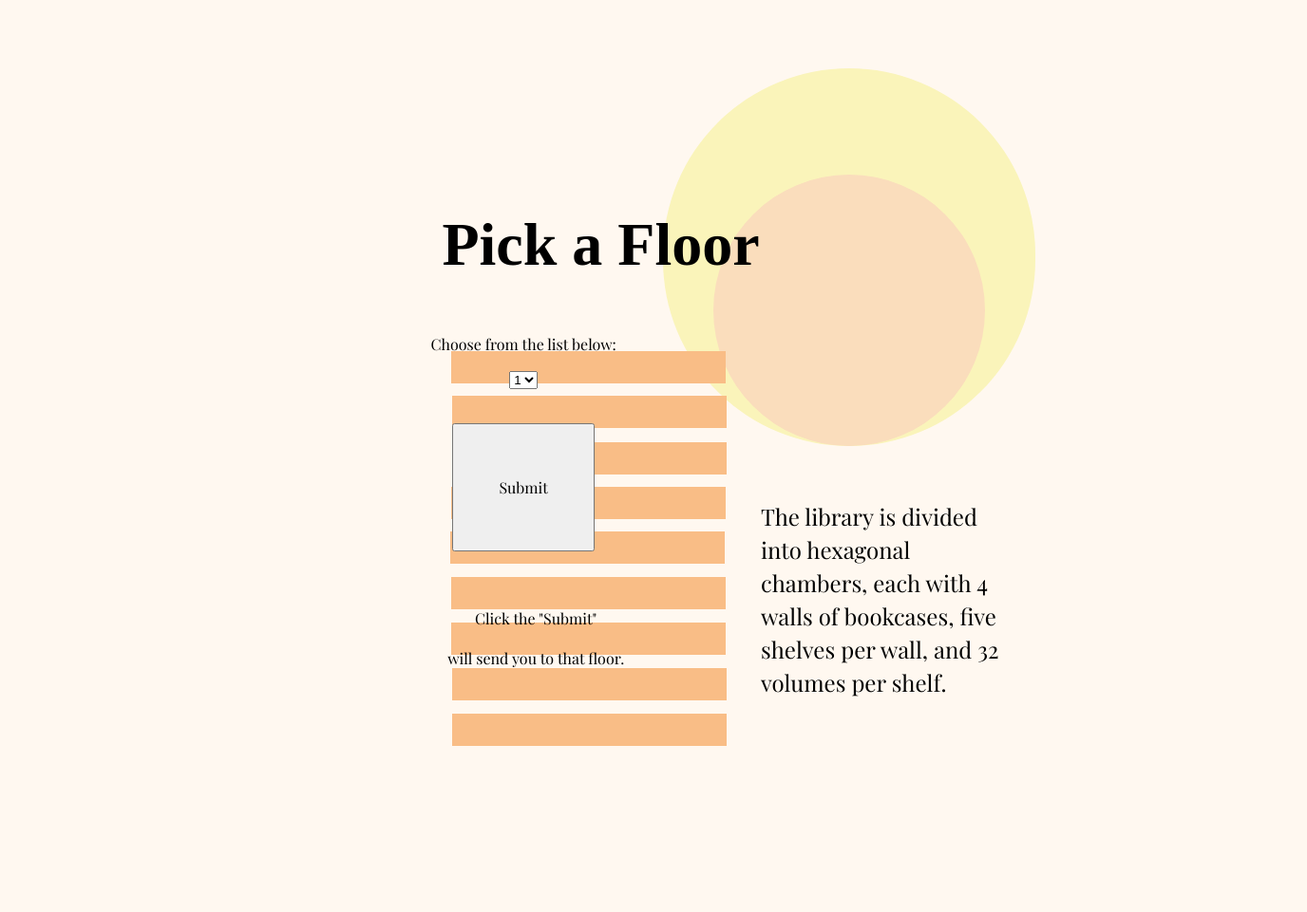
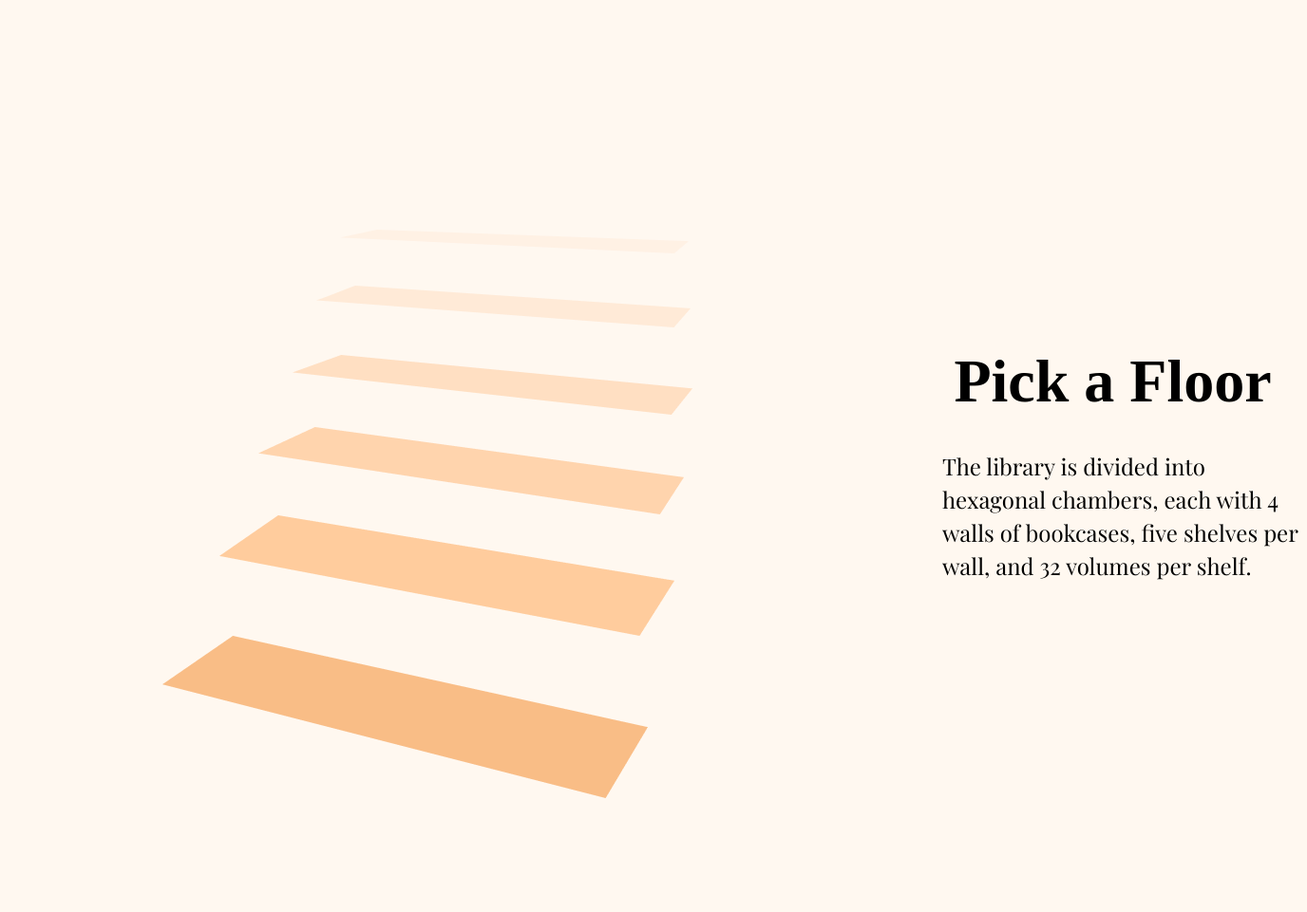
Before and after one commit to JIALIN-HUANG/THE-LIBRARY-OF-BABEL, a plain HTML site: page second.html in a window 1280 px wide. Shown: the whole page at 95% size, 1376 px wide, since content can reach past the window. Drawn offline with nearby package versions, Linux system fonts and the light colour scheme.

Commit message:
update on friday 1.0

```diff
--- a/second.css
+++ b/second.css
@@ -11,10 +11,10 @@ body {
 
 .library {
   position: absolute;
-width: 263px;
-height: 255px;
-left: 801px;
-top: 503px;
+  width: 384px;
+  height: 255px;
+  left: 120%;
+  top: 45%;
 
 font-family: Playfair Display;
 font-style: normal;
@@ -26,10 +26,10 @@ line-height: 146%;
 
 .pf {
   position: absolute;
-  width: 347px;
-  height: 77px;
-  left: 459px;
-  top: 22%;
+  width: 359px;
+  height: 66px;
+  left: 120%;
+  top: 32%;
 
   font-family: Inria Serif;
   font-style: normal;
@@ -39,154 +39,6 @@ line-height: 146%;
   /* identical to box height */
 
   text-align: center;
-}
-
-.rectangle {
-  position: absolute;
-  width: 360px;
-  height: 606px;
-  left: 55%;
-  top: 20%;
-  display: grid;
-  align-items: center;
-
-  background: #faf4ba;
-}
-
-.bc{
-  position: absolute;
-  width: 392px;
-  height: 398px;
-  left: 698px;
-  top: 72px;
-
-  background: #FAF4BA;
-  border-radius: 196px;
-}
-
-.sc{
-  position: absolute;
-  width: 286px;
-  height: 286px;
-  left: 751px;
-  top: 184px;
-
-  background: #FADDBC;
-  border-radius: 196px;
-}
-
-.rec1{
-  position: absolute;
-  width: 289px;
-  height: 34px;
-  left: 475px;
-  top: 370px;
-
-  background: #F9BD86;
-}
-
-.rec2{
-  position: absolute;
-width: 289px;
-height: 34px;
-left: 476px;
-top: 417px;
-
-background: #F9BD86;
-}
-
-.rec3{
-  position: absolute;
-width: 289px;
-height: 34px;
-left: 476px;
-top: 466px;
-
-background: #F9BD86;
-}
-
-.rec4{
-  position: absolute;
-width: 289px;
-height: 34px;
-left: 475px;
-top: 513px;
-
-background: #F9BD86;
-}
-
-.rec5{
-  position: absolute;
-width: 289px;
-height: 34px;
-left: 474px;
-top: 560px;
-
-background: #F9BD86;
-}
-
-.rec6{
-  position: absolute;
-width: 289px;
-height: 34px;
-left: 475px;
-top: 608px;
-
-background: #F9BD86;
-}
-
-.rec7{
-  position: absolute;
-width: 289px;
-height: 34px;
-left: 475px;
-top: 656px;
-
-background: #F9BD86;
-}
-
-.rec8{
-  position: absolute;
-width: 289px;
-height: 34px;
-left: 476px;
-top: 704px;
-
-background: #F9BD86;
-}
-
-.rec9{
-  position: absolute;
-width: 289px;
-height: 34px;
-left: 476px;
-top: 752px;
-
-background: #F9BD86;
-}
-
-.table label, .table input, .table p{
-  font-family: Playfair Display;
-  font-size: 1rem;
-
-}
-
-.table{
-  position: absolute;
-  width: 360px;
-  height: 606px;
-  left: 29%;
-  top: 44%;
-  display: grid;
-text-align: center;
-}
-
-input{
-  display: block;
-  width: 150px;
-  margin: 0 auto;
-  height: 135px;
-  align-items: center;
 }
 
 .cts{
@@ -200,3 +52,68 @@ input{
   font-style: normal;
   font-weight: normal;
 }
+
+.floor{
+  position: absolute;
+  width: 367px;
+  height: 25px;
+  left: 32%;
+  top: 24.2%;
+
+}
+
+.floor1{
+  position: absolute;
+  width: 394px;
+  height: 44px;
+  left: 28.5%;
+  top: 30.1%;
+}
+
+.floor2{
+  position: absolute;
+  width: 421px;
+  height: 63px;
+  left: 25%;
+  top: 37.4%;
+}
+
+.floor3{
+  position: absolute;
+  width: 448px;
+  height: 92px;
+  left: 20%;
+  top: 45%;
+}
+
+.floor4{
+  position: absolute;
+  width: 479px;
+  height: 127px;
+  left: 14.3%;
+  top: 54.3%;
+}
+
+.floor5{
+  position: absolute;
+  width: 511px;
+  height: 171px;
+  left: 6%;
+  top: 67%;
+}
+
+.image-container {
+  position: absolute;
+  top: 0%;
+  left: 10%;
+  width: 720px;
+  height: 1000px;
+}
+
+.pictureh:hover{
+  opacity: 0;
+}
+
+@media only screen and (min-width: 1280px){
+
+}
--- a/second.html
+++ b/second.html
@@ -15,54 +15,35 @@
 
 <body>
 
-    <p class="library">The library is divided into hexagonal chambers, each with 4 walls of bookcases, five shelves per
-        wall, and 32 volumes per shelf.</p>
+    <!--<div class="rectangle">-->
+    <div class="image-container">
+        <span class="pictureh">
+            <a href="./floor/floorone.html">
+            <img class="floor" src="./picture/floor.png">
+        </a>
+        </span>
+        <span class="pictureh">
+            <img class="floor1" src="./picture/floor1.png">
+        </span>
+        <span class="pictureh">
+            <img class="floor2" src="./picture/floor2.png">
+        </span>
+        <span class="pictureh">
+            <img class="floor3" src="./picture/floor3.png">
+        </span>
+        <span class="pictureh">
+            <img class="floor4" src="./picture/floor4.png">
+        </span>
+        <span class="pictureh">
+            <img class="floor5" src="./picture/floor5.png">
+        </span>
 
-        <div class="bc"></div>
-        <div class="sc"></div>
+        <p class="library">The library is divided into hexagonal chambers, each with 4 walls of bookcases, five shelves per
+            wall, and 32 volumes per shelf.</p>
 
-        <div class="rec1"></div>
-        <div class="rec2"></div>
-        <div class="rec3"></div>
-        <div class="rec4"></div>
-        <div class="rec5"></div>
-        <div class="rec6"></div>
-        <div class="rec7"></div>
-        <div class="rec8"></div>
-        <div class="rec9"></div>
 
         <h1 class="pf">Pick a Floor</h1>
 
-    <!--<div class="rectangle">-->
-        <div class="table">
-            <form>
-                <label for="cars">Choose from the list below:</label>
-                <br><br>
-
-
-                <select onChange="window.location.replace(this.options[this.selectedIndex].value)">
-                    <option value="./floor/floorone.html">1</option>
-                    <option value="./floortwo.html">2</option>
-                    <option value="./floorthree.html">3</option>
-                  </select>
-
-               <!-- <select name="cars" id="cars">
-                    <option value="one">1</option>
-                    <option value="two">2</option>
-                    <option value="three">3</option>
-                    <option value="four">4</option>
-                    <option value="five">5</option>
-                    <option value="six">6</option>
-                    <option value="seven">7</option>
-                    <option value="eight">8</option>
-                    <option value="nine">9</option>
-                </select>-->
-                <br><br><br>
-                <input type="submit" value="Submit">
-            </form>
-            <p class="cts">Click the "Submit" <br><br>will send you to that floor.</p>
-
-        </div>
     </div>
 
 </body>
```
Also changed, not shown: index.html (+10 -3 lines), style.css (+48 -18 lines), picture/floor.png (added), picture/floor1.png (added), picture/floor2.png (added), picture/floor3.png (added), picture/floor4.png (added), picture/floor5.png (added), picture/index.png (added), 2 other files.
